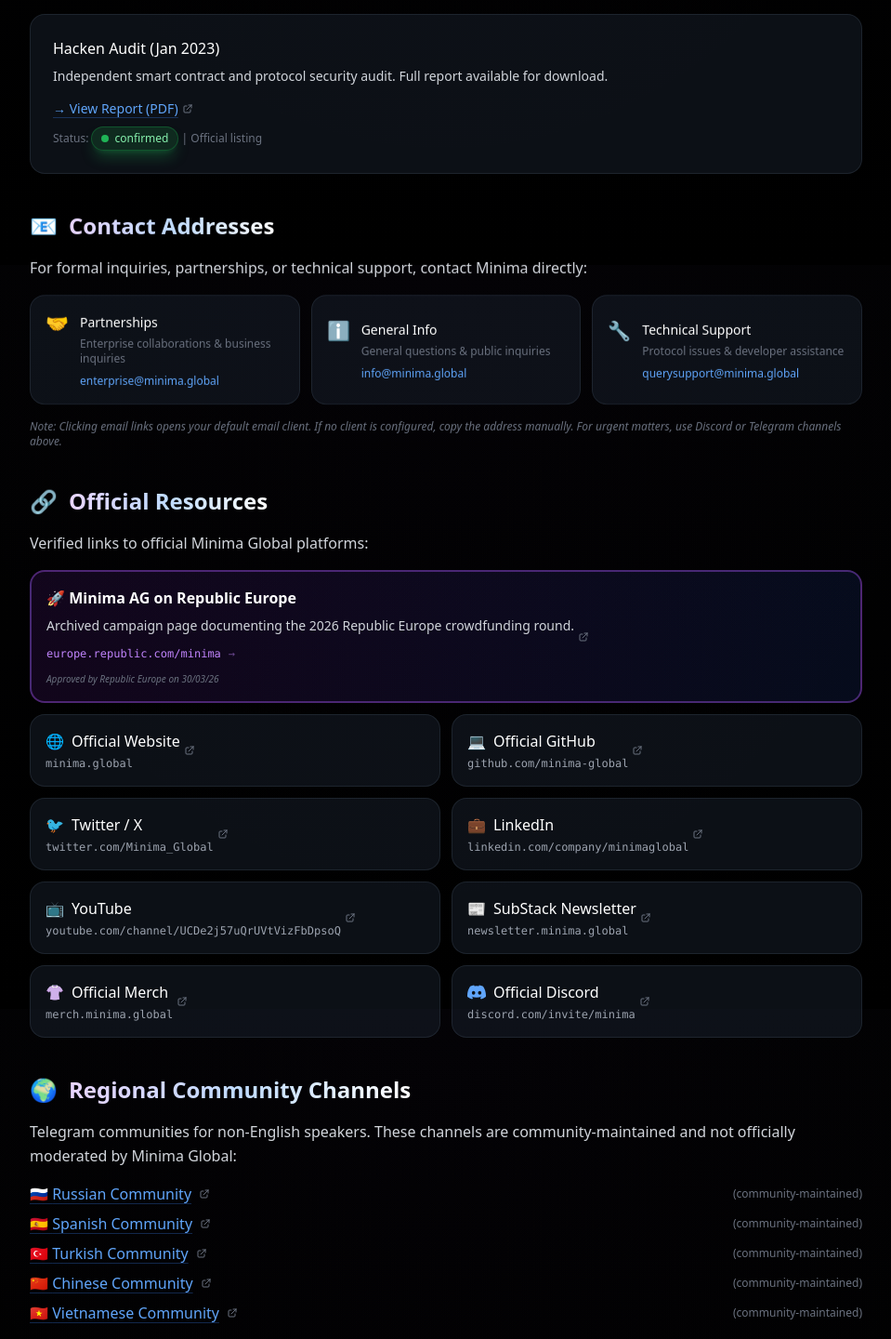
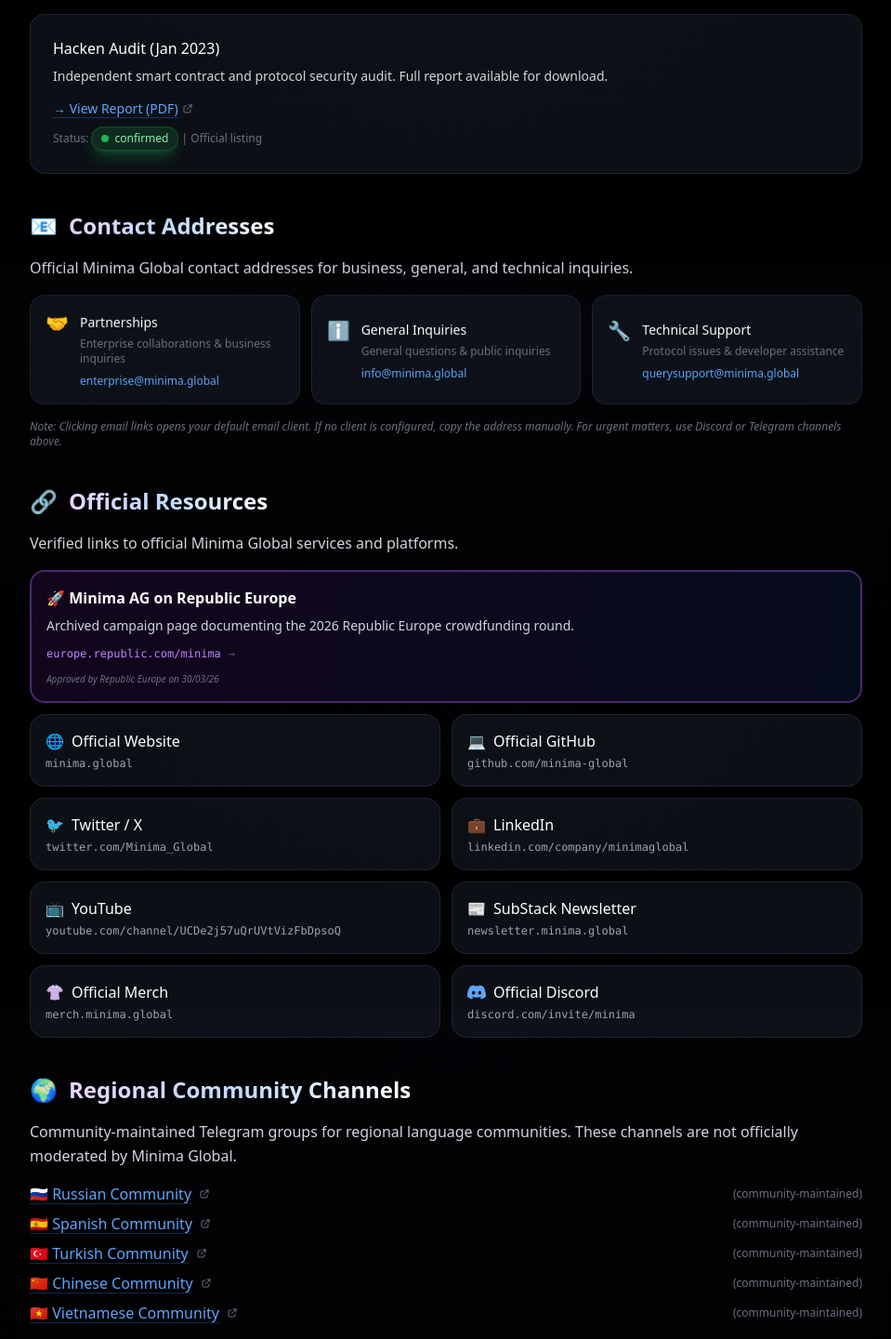
Before and after one commit to KuA1bo/minimaverse-site, a Next.js app: page /resources in a window 1280 px wide. Shown: the part 2115-3555 px from the top of the page at 93% size, without its empty margins (160-1119 px from the left). Built offline with nearby package versions, Linux system fonts and the light colour scheme.

Commit message:
polish: refine resources page text and remove redundant link arrows

```diff
--- a/src/app/resources/page.tsx
+++ b/src/app/resources/page.tsx
@@ -339,13 +339,13 @@ export default function ResourcesPage() {
           </h2>
 
           <p className="text-gray-300 leading-relaxed mb-4">
-            For formal inquiries, partnerships, or technical support, contact Minima directly:
+            Official Minima Global contact addresses for business, general, and technical inquiries.
           </p>
 
           <div className="grid grid-cols-1 md:grid-cols-3 gap-3">
             {[
               { icon: '🤝', title: 'Partnerships', desc: 'Enterprise collaborations & business inquiries', email: 'enterprise@minima.global' },
-              { icon: 'ℹ️', title: 'General Info', desc: 'General questions & public inquiries', email: 'info@minima.global' },
+              { icon: 'ℹ️', title: 'General Inquiries', desc: 'General questions & public inquiries', email: 'info@minima.global' },
               { icon: '🔧', title: 'Technical Support', desc: 'Protocol issues & developer assistance', email: 'querysupport@minima.global' }
             ].map((contact, index) => (
               <ExternalLink
@@ -386,7 +386,7 @@ export default function ResourcesPage() {
           </h2>
 
           <p className="text-gray-300 leading-relaxed mb-4">
-            Verified links to official Minima Global platforms:
+            Verified links to official Minima Global services and platforms.
           </p>
 
           <div className="grid grid-cols-1 md:grid-cols-2 gap-3">
@@ -395,6 +395,7 @@ export default function ResourcesPage() {
               className="md:col-span-2 relative bg-gradient-to-r from-purple-900/20 to-blue-900/20 border-2 border-purple-500/40 rounded-2xl p-4
                         hover:border-purple-400/60 hover:shadow-lg hover:shadow-purple-500/15
                         transition-all duration-300 block group overflow-hidden"
+              hideArrow={true}
             >
               <div className="absolute inset-0 bg-gradient-to-br from-purple-500/5 to-blue-500/5 opacity-0 group-hover:opacity-100 transition-opacity" />
               <div className="relative">
@@ -425,6 +426,7 @@ export default function ResourcesPage() {
                 className="relative bg-gray-800/40 border border-gray-700/40 rounded-2xl p-4
                           hover:border-purple-500/50 hover:shadow-lg hover:shadow-purple-500/15
                           transition-all duration-300 block group overflow-hidden"
+                hideArrow={true}
               >
                 <div className="absolute inset-0 bg-gradient-to-br from-purple-500/5 to-blue-500/5 opacity-0 group-hover:opacity-100 transition-opacity" />
                 <div className="relative flex items-start justify-between gap-3">
@@ -448,8 +450,8 @@ export default function ResourcesPage() {
           </h2>
 
           <p className="text-gray-300 leading-relaxed mb-4">
-            Telegram communities for non-English speakers.
-            These channels are community-maintained and not officially moderated by Minima Global:
+            Community-maintained Telegram groups for regional language communities.
+            These channels are not officially moderated by Minima Global.
           </p>
 
           <ul className="space-y-2">
```
